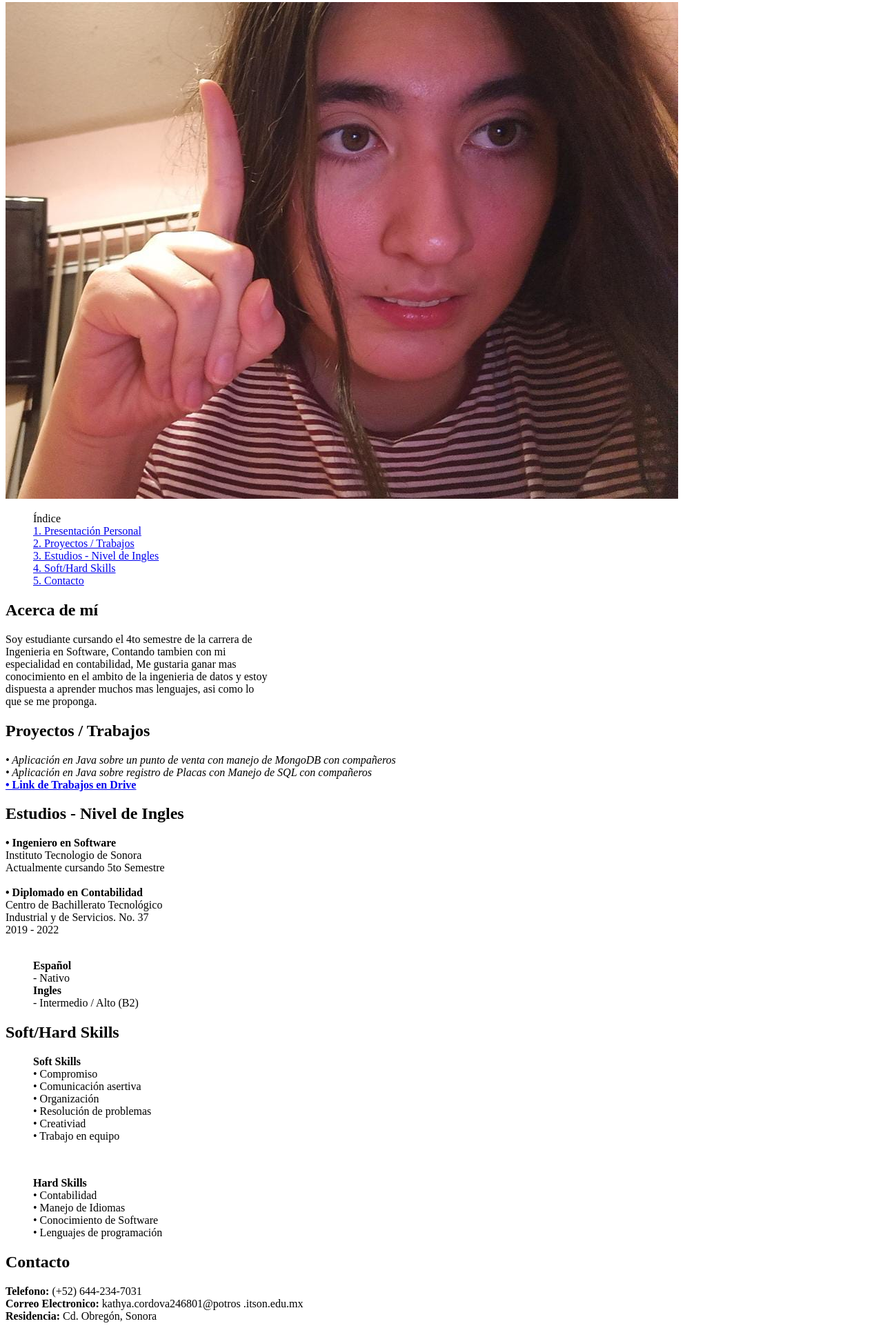
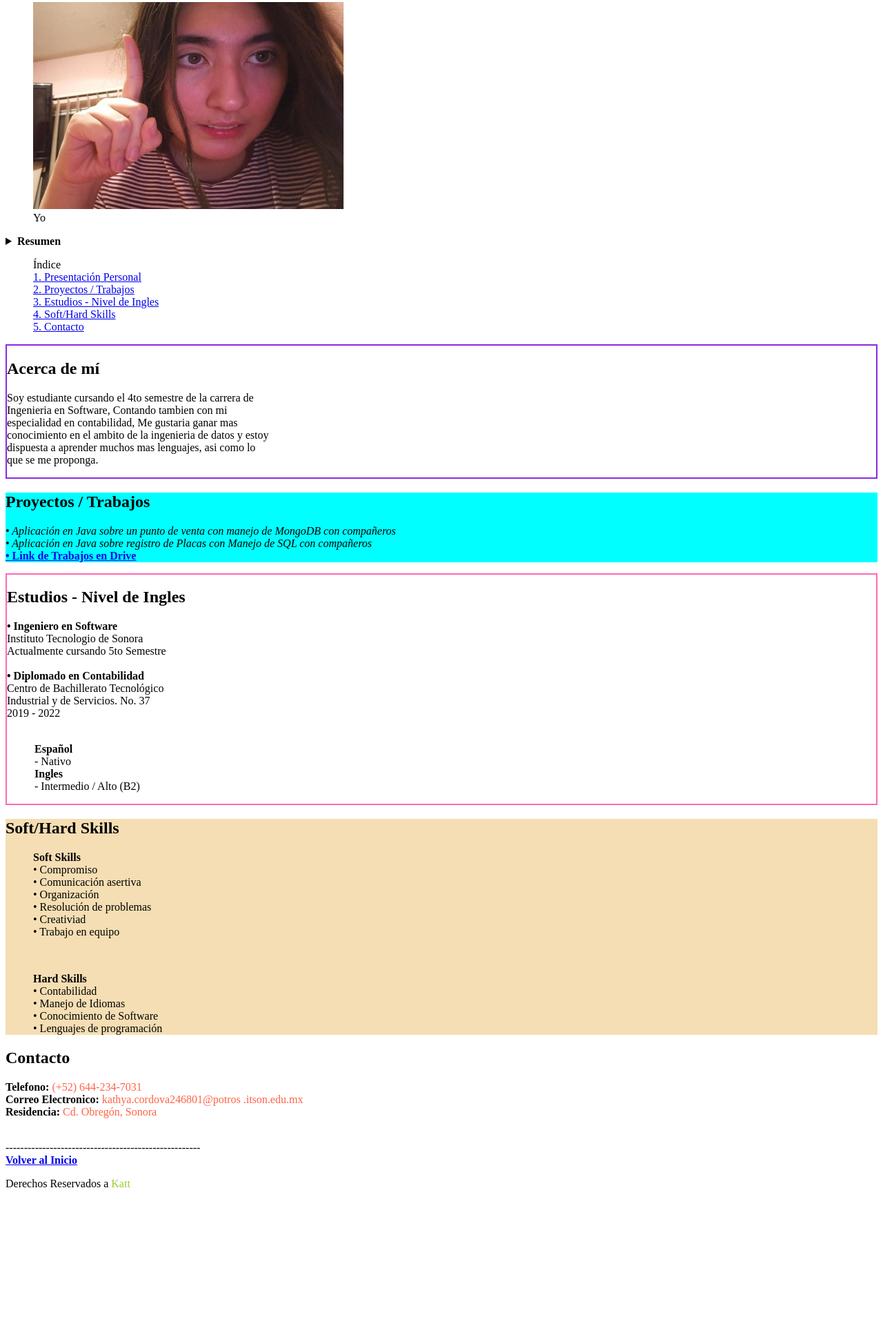
Before and after one commit to xSpaceKat/CurriculumKatt, a plain HTML site: page CurriculumVitae_KathyaCordova/index.html in a window 1280 px wide. Shown: the part 77-2015 px from the top of the page at 69% size. After the commit the page ends 1810 px from the top, so only its background shows below. Drawn offline with Linux system fonts and the light colour scheme.

Commit message:
Semantico
Lo del border no lo sabia pero estaba jugando con el copilot nyehehehe

```diff
--- a/CurriculumVitae_KathyaCordova/index.html
+++ b/CurriculumVitae_KathyaCordova/index.html
@@ -10,10 +10,23 @@
 
 <!-- Nombre de la pagina -->
 <body>
+    <header>
         <h1 id="top"> Curriculum Vitae - Kathya Margarita Cordova Soto </h1>
+    </header>
     <!-- Imagen mia de referencia -->
-        <img src="./imgs/kat.jpg" alt="Mi persona">
+        <figure>
+            <img src="./imgs/kat.jpg" alt="Mi persona" width="450px" height="300px">
+            <figcaption>
+                Yo
+            </figcaption>
+        </figure>
+        <details>
+            <summary> <strong> Resumen </strong> </summary>
+            <p> <span style="color: red;"> Te toca leer todo </span></p>
+        </details>
     <!-- Indice de la Pagina -->
+            <aside>
+                <nav>
                     <ul> Índice <br>
                         <il> <a href="#inicio"> 1. Presentación Personal </a> </il> <br>
                         <il> <a href="#proyectos"> 2. Proyectos / Trabajos </a> </il> <br>
@@ -21,11 +34,17 @@
                         <il> <a href="#habilidades"> 4. Soft/Hard Skills </a> </il> <br>
                         <il> <a href="#contacto"> 5. Contacto </a> </il> <br>
                     </ul>
+                </nav>
+            </aside>
 </body>
 
+<main>
 <!-- Inicio / Presentacion Personal-->
+<section style="border-color: blueviolet; border-style: solid; border-width: 2px;">
 <body>
+<header>
 <h2 id="inicio"> Acerca de mí </h2>
+</header>
     <p>
         Soy estudiante cursando el 4to semestre de la carrera de <br>
         Ingenieria en Software, Contando tambien con mi <br>
@@ -35,8 +54,10 @@
         que se me proponga. <br>
     </p>
 </body>
+</section>
 
 <!-- Proyectos / Trabajos -->
+<section style="background-color: aqua;">
 <body>
      <h2 id="proyectos"> Proyectos / Trabajos </h2>
         <p>
@@ -48,8 +69,11 @@
             <strong> <a href="https://drive.google.com/drive/folders/17YCaoYpRbwzOxgsFWq3wM9KfZ2p6PICe?usp=sharing" target="_blank"> • Link de Trabajos en Drive </a> </strong> <br>
         </p>
 </body>
+</section>
+
 
 <!-- Estudios y Nivel de Ingles-->
+<section style="border-color: hotpink; border-style: solid; border-width: 2px;">
 <body>
      <h2 id="estudios"> Estudios - Nivel de Ingles </h2>
      <p>
@@ -71,12 +95,15 @@
         </ul>
      </p>
 </body>
+</section>
 
 <!-- Habilidades y Soft Hard-->
+<div style="background-color: wheat">
 <body>
     <h2 id="habilidades"> Soft/Hard Skills </h2>
     <p>
         <!-- Soft skills -->
+        <nav>
             <ul> <strong> Soft Skills </strong> <br>
                 <il> • Compromiso </il> <br>
                 <il> • Comunicación asertiva </il> <br>
@@ -85,25 +112,30 @@
                 <il> • Creativiad </il> <br>
                 <il> • Trabajo en equipo </il> <br>
                 </ul>
+        </nav>
         <br>
         <!-- Hard Skills -->
+         <nav>
             <ul><strong> Hard Skills </strong> <br>
                 <il> • Contabilidad </il> <br>
                 <il> • Manejo de Idiomas </il> <br>
                 <il> • Conocimiento de Software </il> <br>
                 <il> • Lenguajes de programación </il> <br>
             </ul>
+        </nav>
     </p>
 </body>
+</div>
 
 <!-- Contacto -->
+ <div style="border-color: darkgrey;">
  <body>
     <h2 id="contacto"> Contacto </h2>
     <p>
-        <strong> Telefono: </strong> (+52) 644-234-7031 <br>
-        <strong> Correo Electronico: </strong> kathya.cordova246801@potros
-        .itson.edu.mx <br>
-        <strong> Residencia: </strong> Cd. Obregón, Sonora <br>
+        <strong> Telefono: </strong> <span style="color: tomato;"> (+52) 644-234-7031 </span> <br>
+        <strong> Correo Electronico: </strong><span style="color: tomato;"> kathya.cordova246801@potros
+        .itson.edu.mx </span> <br>
+        <strong> Residencia: </strong> <span style="color: tomato;"> Cd. Obregón, Sonora </span> <br>
         <br>
     </p>
     <p>
@@ -111,5 +143,9 @@
         <strong><a href="#top"> Volver al Inicio </a></strong>
     </p>
  </body>
+</div>
 
+</main>
+
+<footer> Derechos Reservados a <span style="color: yellowgreen;"> Katt </span></footer>
 </html>
```
Lines whose indentation alone changed are shown as unchanged.
